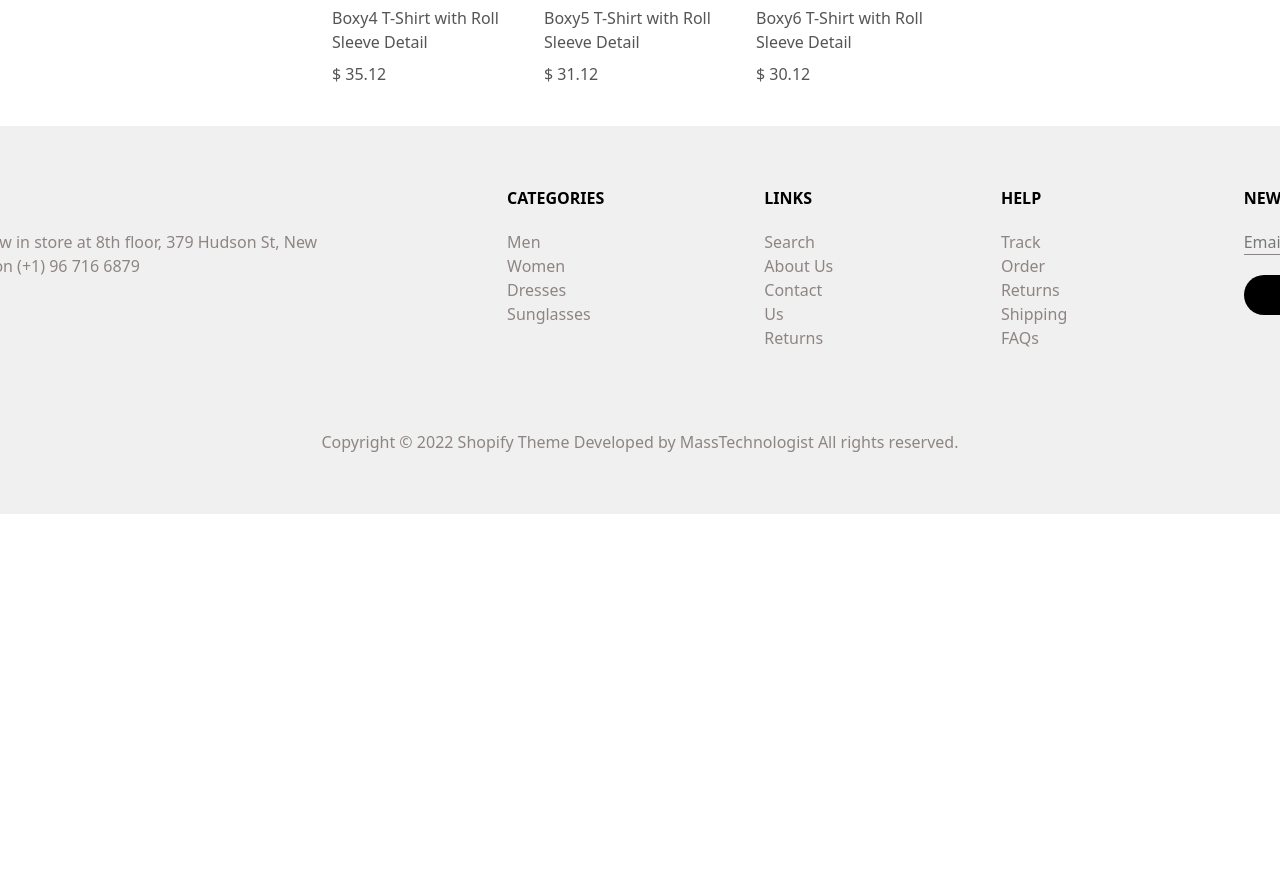
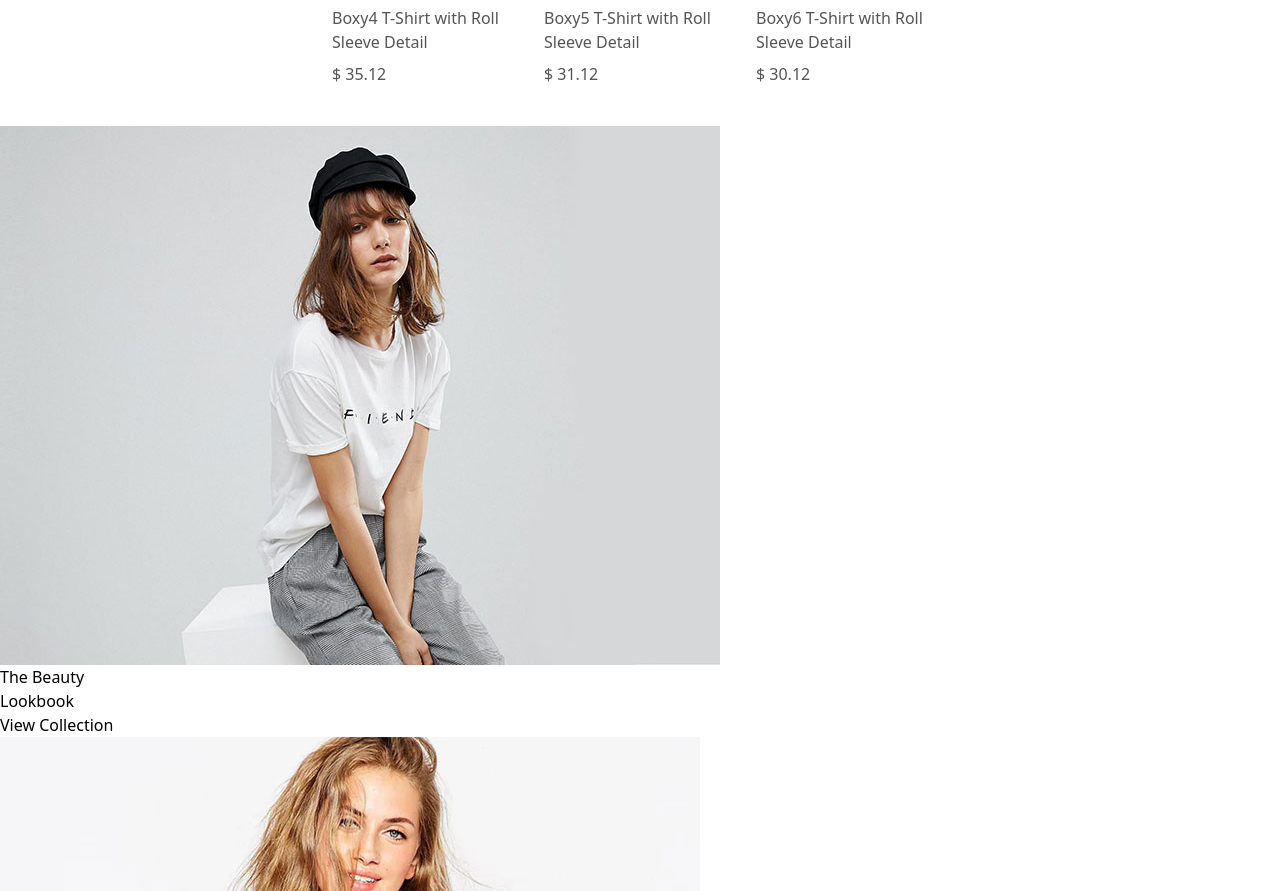
Before and after one commit to AmineElwafi/AmineELWAFI_Final_Project_React, a React (Vite) app: page /home in a window 1280 px wide. Shown: the part 1909-2800 px from the top of the page. Before the commit the page ends 2423 px from the top, so only its background shows below. Built offline with nearby package versions, Linux system fonts and the light colour scheme.

Commit message:
random product logic

```diff
--- a/src/assets/index.jsx
+++ b/src/assets/index.jsx
@@ -17,6 +17,8 @@ import pimage6 from "../assets/images/shopy6.webp"
 import pimage7 from "../assets/images/shopy7.webp"
 import pimage8 from "../assets/images/shopy8.webp"
 
-const images = {crsl1,crsl2,crsl3,card1,card2,card3,card4,card5,card6,pimage2,pimage3,pimage4,pimage5,pimage6,pimage7,pimage8}
+import random from "../assets/images/banner-08.jpg"
+
+const images = {crsl1,crsl2,crsl3,card1,card2,card3,card4,card5,card6,pimage2,pimage3,pimage4,pimage5,pimage6,pimage7,pimage8,random}
 
 export default images
--- a/src/pages/home/Home.jsx
+++ b/src/pages/home/Home.jsx
@@ -4,6 +4,7 @@ import Footer from '../../components/footer'
 import Hero from './partials/slide'
 import Categories from './partials/categories'
 import FeaturedProducts from './partials/featuredProducts'
+import RandomProduct from './partials/randomProduct'
 
 export default function Home() {
   return (
@@ -12,6 +13,7 @@ export default function Home() {
         <Hero/>
         <Categories/>
         <FeaturedProducts/>
+        <RandomProduct/>
         <Footer/>
     </div>
   )
--- /dev/null
+++ b/src/pages/home/partials/randomProduct.jsx
@@ -0,0 +1,54 @@
+import React, { useState } from 'react'
+import images from '../../../assets'
+import products from '../../../data/products'
+
+export default function RandomProduct() {
+    const [randomProduct] = useState(() => {
+        const randomIndex = Math.floor(Math.random() * products.length)
+        return products[randomIndex]
+    })
+    return (
+        <>
+            <div className=''>
+                <div>
+                    <div>
+                        <img src={images.random} alt="" />
+                        <div>
+                            <h3>The Beauty</h3>
+                            <h1>Lookbook</h1>
+                        </div>
+                        <a href="">View Collection</a>
+                    </div>
+                    <div>
+                            <div>
+                                <div>
+                                    <img src={randomProduct.mainImage} alt="" />
+                                    <h3>{randomProduct.name}</h3>
+                                    <p>{randomProduct.price}</p>
+                                </div>
+                                <div>
+                                    <div>
+                                        <h4>-2600</h4>
+                                        <p>days</p>
+                                    </div>
+                                    <div>
+                                        <h4>-14</h4>
+                                        <p>hrs</p>
+                                    </div>
+                                    <div>
+                                        <h4>-58</h4>
+                                        <p>mins</p>
+                                    </div>
+                                    <div>
+                                        <h4>-25</h4>
+                                        <p>secs</p>
+                                    </div>
+                                </div>
+                            </div>
+
+                    </div>
+                </div>
+            </div>
+        </>
+    )
+}
```
